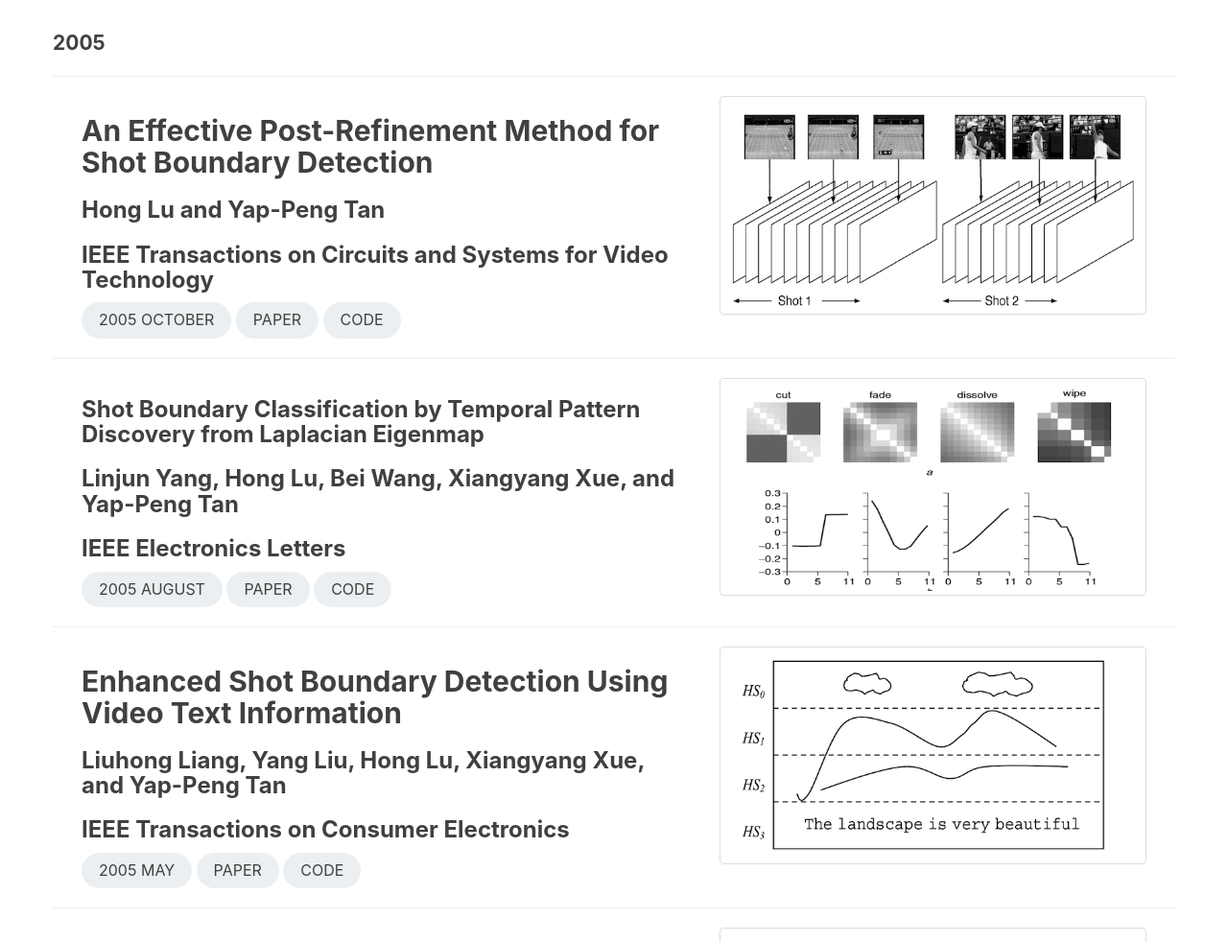
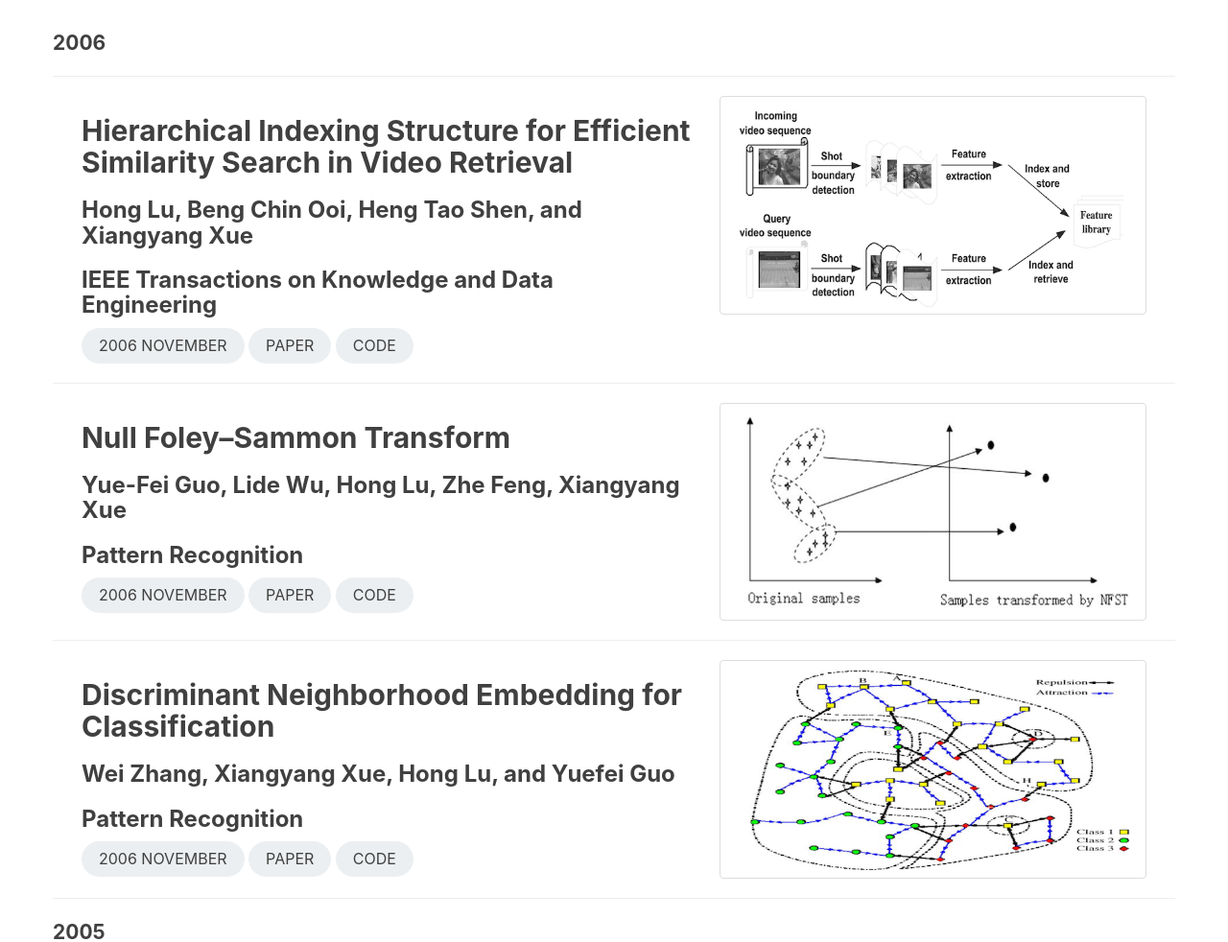
Before and after one commit to lunatics123/lunatics123.github.io, a Jekyll site: the page built from publications.html, in a window 1280 px wide and 1400 px high. Shown: the part 418-1400 px from the top of the window at 96% size. Built offline with Jekyll 4.4.1, drawn with Linux system fonts in a browser that asks for light colours; comment, search, counter and statistics services are not loaded.

Commit message:
add papers of 2006

```diff
--- a/publications.html
+++ b/publications.html
@@ -5,6 +5,61 @@ header-img: img/pub_bg.jpg
 description: "Read Our Papers"
 permalink: /publications.html
 ---
+
+<h5 class="lead"><b>2006</b></h5>
+<hr>
+
+<section>
+    <div class="container">
+        <div class="col-lg-7">
+            <h2>Hierarchical Indexing Structure for Efficient Similarity Search in Video Retrieval</h2>
+            <h3>Hong Lu, Beng Chin Ooi, Heng Tao Shen, and Xiangyang Xue</h3>
+            <h3>IEEE Transactions on Knowledge and Data Engineering</h3>
+            <div class="post-tag round-xl">2006 November</div>
+            <a class="post-tag round-xl" href="https://ieeexplore.ieee.org/abstract/document/1704805">Paper</a>
+            <a class="post-tag round-xl">Code</a>
+        </div>
+        <div class="col-lg-5">
+            <img class="img-thumbnail" src="/img/papers/lu2006hierarchical.png">
+        </div>
+    </div>
+</section>
+<hr>
+
+<section>
+    <div class="container">
+        <div class="col-lg-7">
+            <h2>Null Foley–Sammon Transform</h2>
+            <h3>Yue-Fei Guo, Lide Wu, Hong Lu, Zhe Feng, Xiangyang Xue</h3>
+            <h3>Pattern Recognition</h3>
+            <div class="post-tag round-xl">2006 November</div>
+            <a class="post-tag round-xl"
+               href="https://www.sciencedirect.com/science/article/pii/S0031320306002251">Paper</a>
+            <a class="post-tag round-xl">Code</a>
+        </div>
+        <div class="col-lg-5">
+            <img class="img-thumbnail" src="/img/papers/guo2006null.png">
+        </div>
+    </div>
+</section>
+<hr>
+
+<section>
+    <div class="container">
+        <div class="col-lg-7">
+            <h2>Discriminant Neighborhood Embedding for Classification</h2>
+            <h3>Wei Zhang, Xiangyang Xue, Hong Lu, and Yuefei Guo</h3>
+            <h3>Pattern Recognition</h3>
+            <div class="post-tag round-xl">2006 November</div>
+            <a class="post-tag round-xl" href="https://www.sciencedirect.com/science/article/pii/S0031320306002196">Paper</a>
+            <a class="post-tag round-xl">Code</a>
+        </div>
+        <div class="col-lg-5">
+            <img class="img-thumbnail" src="/img/papers/zhang2006discriminant.png">
+        </div>
+    </div>
+</section>
+<hr>
 
 <h5 class="lead"><b>2005</b></h5>
 <hr>
```
Also changed, not shown: img/papers/guo2006null.png (added), img/papers/lu2006hierarchical.png (added), img/papers/zhang2006discriminant.png (added).
